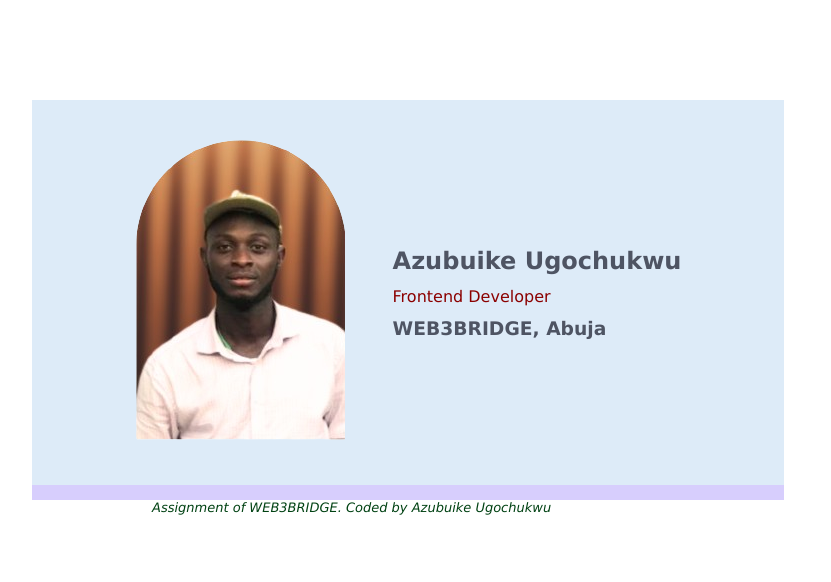
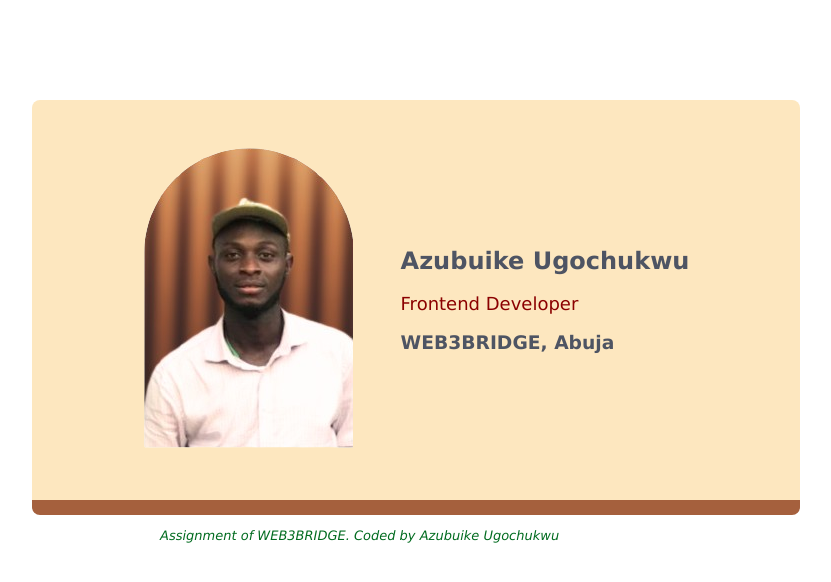
Before and after one commit to NudarMediaWorld/Web3Bridge-Assignment-3---Business-Card, a plain HTML site: page index.html in a window 1280 px wide. Shown: the whole page, without its empty margins (232-1063 px from the left). Drawn offline with Linux system fonts and the light colour scheme.

Commit message:
Update style.css

```diff
--- a/style.css
+++ b/style.css
@@ -1,30 +1,23 @@
-*,
-*::before,
-*::after{
-    padding: 0;
-    margin: 0;
-    box-sizing: border-box;
-    -webkit-box-sizing: border-box;
-}
 
-:root{
-    /* primary color */
-    --bg-color: #ddebf8;
-    --text-color: #2a2939;
-    --ptext-color: #4e5463;
-    --border-color: #d7cefd;
-}
 
 body{
     width: 100vw;
     height: 100vh;
+
 }
 
 main{
     margin-top: 100px;
     display: flex;
+    width: 60%;
+    margin-left: auto;
+    margin-right: auto;
     align-self: center;
     justify-content: center;
+    background-color: rgb(253, 231, 191);
+    border-bottom: #a5603d solid 15px;
+    border-radius: 8px;
+
 }
 
 .container{
@@ -34,32 +27,32 @@ main{
     align-items: center;
     justify-content: center;
     gap: 3rem;
-    border-bottom: var(--border-color) solid 15px;
-    background-color: var(--bg-color);
+
 }
 
 .text-area{
-    display: flex;
-    flex-direction: column;
-    gap: 12px;
+    display: grid;
+
 }
 
 .title-text{
     font-family: 'Lucida Sans', 'Lucida Sans Regular', 'Lucida Grande', 'Lucida Sans Unicode', Geneva, Verdana, sans-serif;
     color:#4e5463;
+    margin: 0;
 }
 
 p{
     font-family: Verdana, Geneva, Tahoma, sans-serif;
-    font-size: 16px;
+    font-size: 18px;
     color:darkred;
+    font-weight:500;
 }
 .footer{
     display: block;
     width: 40%;
     margin-left: auto;
     margin-right: auto;
-    color: rgb(1, 66, 19);
+    color: rgb(1, 107, 31);
     font-weight: lighter;
     font-size: small;
     font-style: oblique;
```
